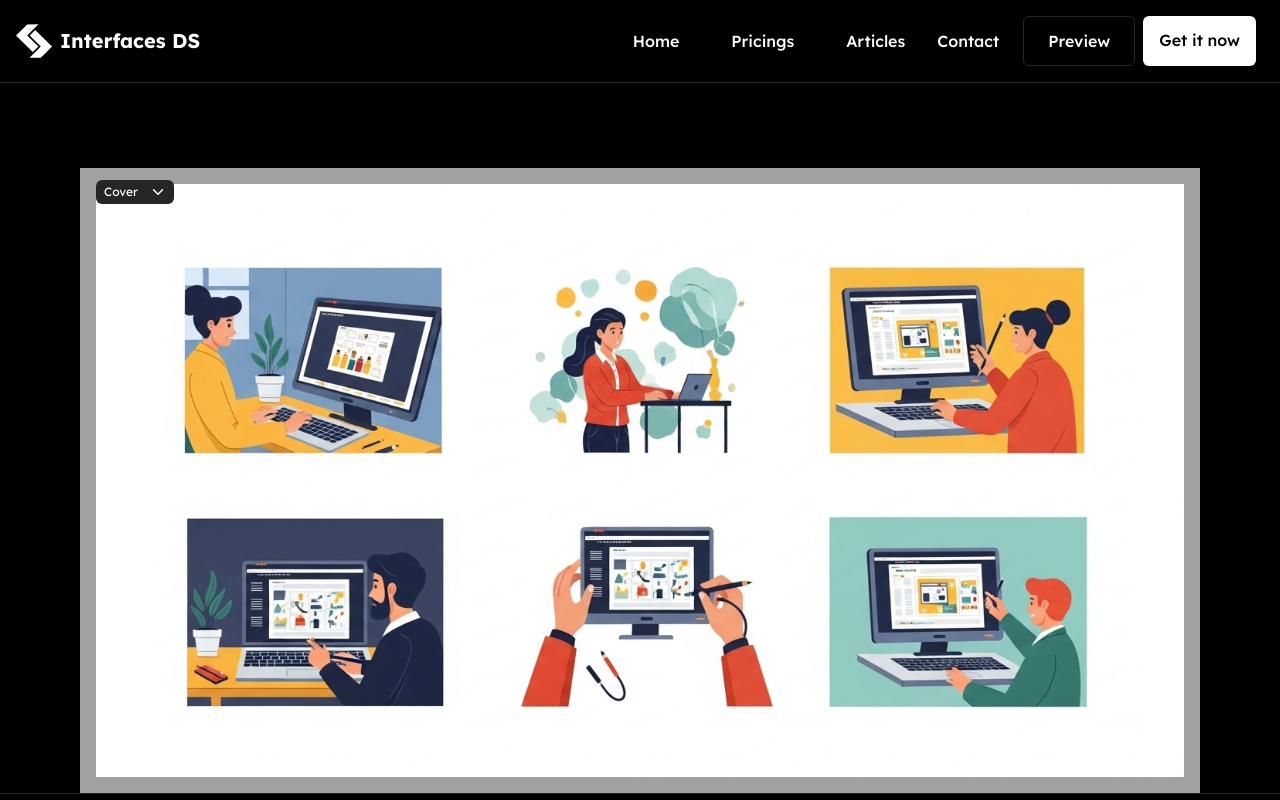
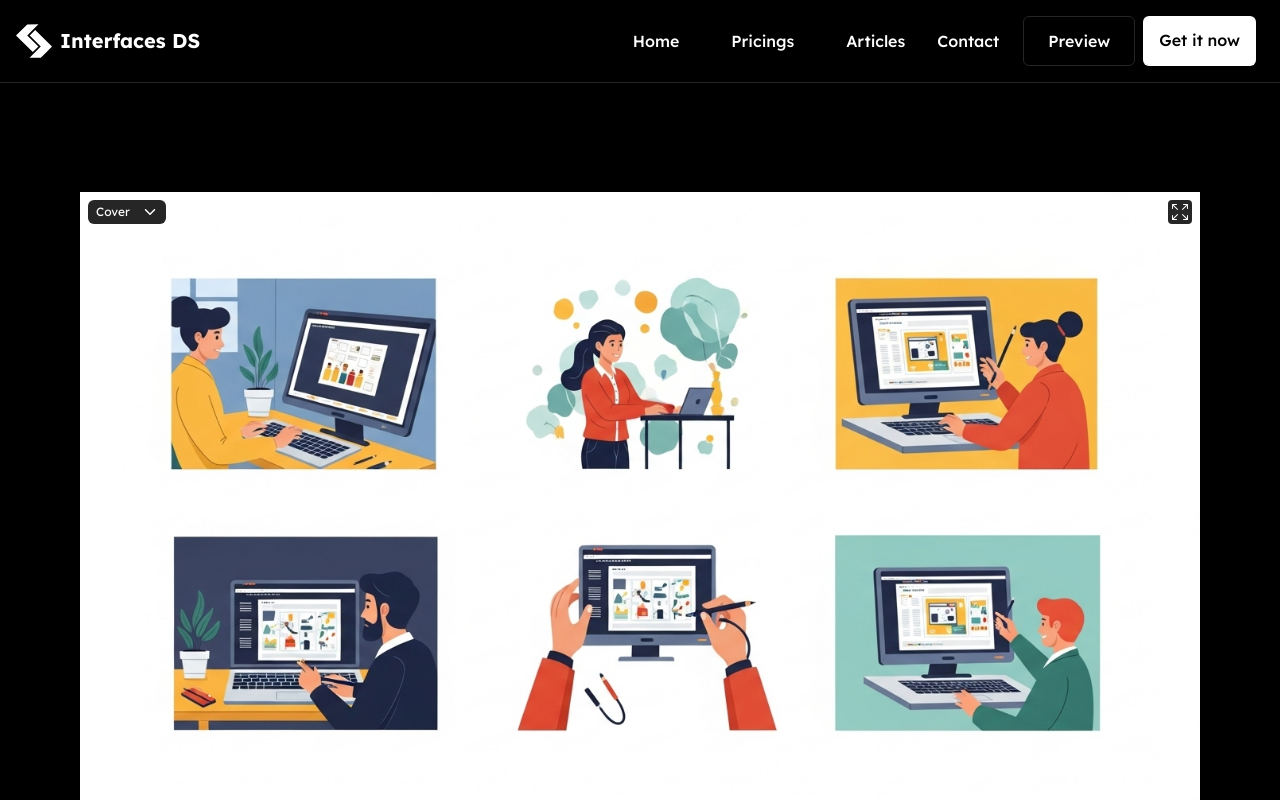
Before and after one commit to TaslimYusuf2210/InterfacesDS, a React (Vite) app in the folder Desktop/InterfacesDS/interfacesds/: page /preview in a window 1280 px wide. Shown: the top 800 px of the page. Built offline with nearby package versions, Linux system fonts and the light colour scheme.

Commit message:
Enter Fullscreen feature

```diff
--- a/Desktop/InterfacesDS/interfacesds/src/components/Navbar.jsx
+++ b/Desktop/InterfacesDS/interfacesds/src/components/Navbar.jsx
@@ -96,6 +96,7 @@ function Navbar() {
                     </div>
                     <NavLink
                     to="/preview"
+                    onClick={() => setIsOpen(false)}
                     className={({isActive}) =>
                     `hover:bg-accent rounded-sm flex items-center gap-6 py-3 h-fit border border-accent
                     ${isActive ? "before:content-[''] before:w-0.5 before:block before:h-5 before:bg-white " : "px-6"} `}>
--- a/Desktop/InterfacesDS/interfacesds/src/components/PreviewPage.jsx
+++ b/Desktop/InterfacesDS/interfacesds/src/components/PreviewPage.jsx
@@ -1,5 +1,6 @@
-import { useState } from "react";
+import { useState, useRef } from "react";
 import { IoIosArrowDown } from "react-icons/io";
+import { BsArrowsFullscreen } from "react-icons/bs";
 import Design1 from "../assets/Design 1.jpeg"
 import Design2 from "../assets/Design 2.jpeg"
 import Design3 from "../assets/Design 3.jpeg"
@@ -12,43 +13,36 @@ const listOfImages = [
     {
         id: 1,
         name: "Avatars",
-        state: "design1",
         value: Design1
     },
     {
         id: 2,
         name: "Designers List",
-        state: "design2",
         value: Design2
     },
     {
         id: 3,
         name: "Designer",
-        state: "design3",
         value: Design3
     },
     {
         id: 4,
         name: "Design",
-        state: "design4",
         value: Design4
     },
     {
         id: 5,
         name: "Innovate and Create",
-        state: "design5",
         value: Design5
     },
     {
         id: 6,
         name: "Icons",
-        state: "design6",
         value: Design6
     },
     {
         id: 7,
         name: "Teams",
-        state: "design7",
         value: Design7
     },
 ]
@@ -56,13 +50,27 @@ const listOfImages = [
 function PreviewPage() {
     const [currentImage, setCurrentImage] = useState(listOfImages[0].value)
     const [dropdown, setDropdown] = useState(false)
+    const fullscreenRef = useRef(null);
 
     function handleDropdown() {
         setDropdown((prev)=> !prev)
     }
+
+    const toggleFullscreen = () => {
+        const element = fullscreenRef.current;
+
+    if (!document.fullscreenElement) {
+        // Enter fullscreen
+        element.requestFullscreen();
+    } else {
+        // Exit fullscreen
+        document.exitFullscreen();
+    }
+    };
     return (
-        <div className="bg-brand px-4 py-4">
-            <div className="relative -top-3 -left-2">
+        <div ref={fullscreenRef}>
+            <div className="relative top-6 pr-4 flex justify-between">
+                <div>
                     <div onClick={handleDropdown} className="bg-accent absolute cursor-pointer w-fit top-2 left-2 rounded-md items-center px-2 py-1 flex gap-3 ">
                         <span className="text-xs">Cover</span>
                         <IoIosArrowDown />
@@ -74,11 +82,16 @@ function PreviewPage() {
                             ))}
                         </ul>
                     </div>
+                </div>
 
+                <div
+                onClick={toggleFullscreen}
+                className="p-1 bg-accent cursor-pointer w-fit relative top-2 -right-2 rounded-sm">
+                    <BsArrowsFullscreen className=""/>
                 </div>
-            <div>
+            </div>
             <img src={currentImage} alt="" />
-            </div>
+
         </div>
      );
 }
--- a/Desktop/InterfacesDS/interfacesds/src/pages/Preview.jsx
+++ b/Desktop/InterfacesDS/interfacesds/src/pages/Preview.jsx
@@ -2,7 +2,7 @@ import PreviewPage from "../components/PreviewPage";
 
 function Preview() {
     return (
-        <div className="lg:px-20 md:px-14 px-8 pt-14">
+        <div className="grid place-items-center lg:px-20 md:px-14 px-8 pt-14">
             <PreviewPage></PreviewPage>
         </div>
      );
```
Lines whose indentation alone changed are shown as unchanged.
